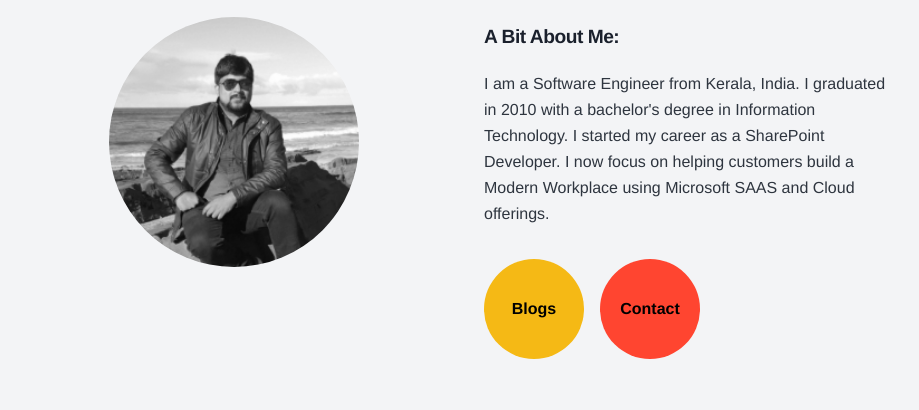
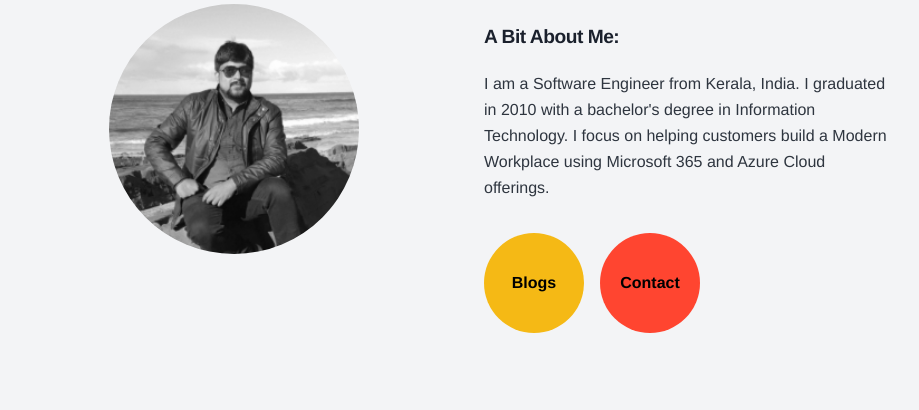
Before and after one commit to thomas6188/blog, a Gatsby site: page / in a window 1280 px wide. Shown: the part 197-607 px from the top of the page, without its empty margins (180-1099 px from the left). Built offline with nearby package versions, Linux system fonts and the light colour scheme; Gatsby itself is replaced by a stand-in of ours.

Commit message:
Landing Page Content Update 1 - Layout and Styles

```diff
--- a/content/blog/hello-world/index.md
+++ b/content/blog/hello-world/index.md
@@ -4,7 +4,7 @@ date: "2024-12-24"
 description: "Hello World"
 ---
 ## About Me
-I am a Software Engineer from Kerala, India. I graduated in 2010 with a bachelor's degree in Information Technology. I started my career as a SharePoint Developer. I now focus on helping customers build a Modern Workplace using Microsoft SAAS and Cloud offerings.
+I am a Software Engineer from Kerala, India. I graduated in 2010 with a bachelor's degree in Information Technology. I started my career as a SharePoint Developer. I now focus on helping customers build a Modern Workplace using Microsoft 365 and Azure Cloud offerings.
 
 > ### My Work
 I work as a Tech Lead at EY GDS India. I have 14+ years of experience in SharePoint and M365 space, with focus on cloud and related technologies- SharePoint Online, M365, Azure, SharePoint Server, and JavaScript.
--- a/src/pages/index.js
+++ b/src/pages/index.js
@@ -30,7 +30,7 @@ const LandingPage = ({ data, location }) => {
             <h5>A Bit About Me:</h5>
             <p>
               I am a Software Engineer from Kerala, India. I graduated in 2010 with a bachelor's degree in Information Technology.
-              I started my career as a SharePoint Developer. I now focus on helping customers build a Modern Workplace using Microsoft SAAS and Cloud offerings.
+              I focus on helping customers build a Modern Workplace using Microsoft 365 and Azure Cloud offerings.
             </p>
           </div>
           <div className="action-buttons">
```
